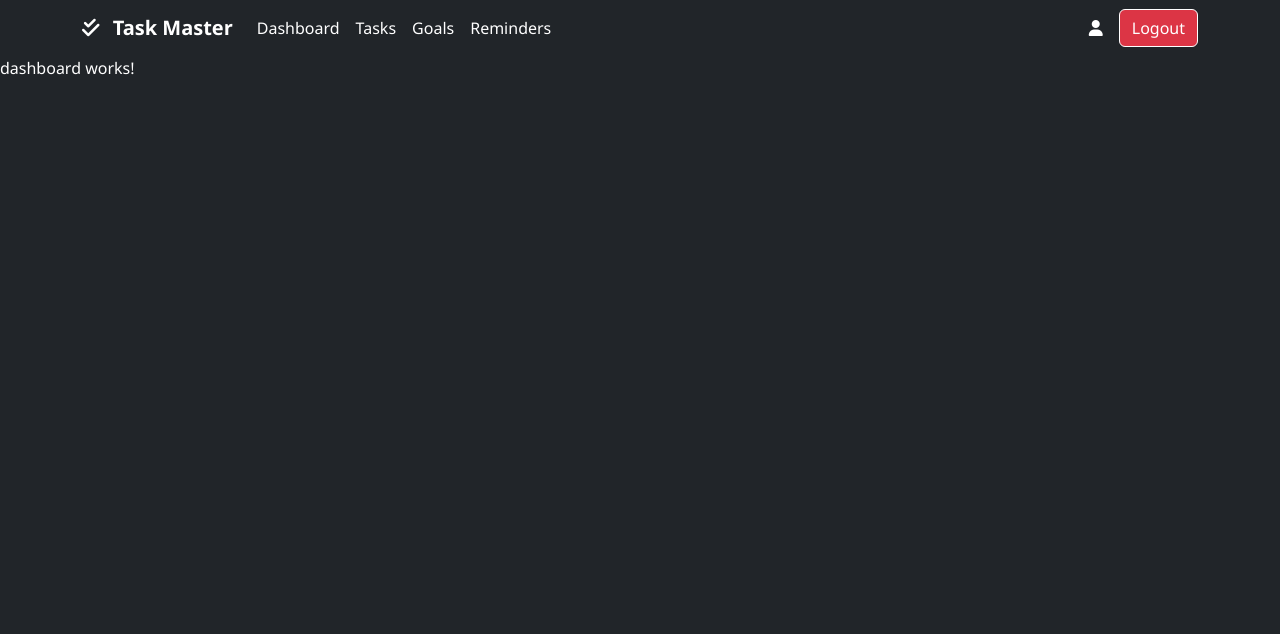
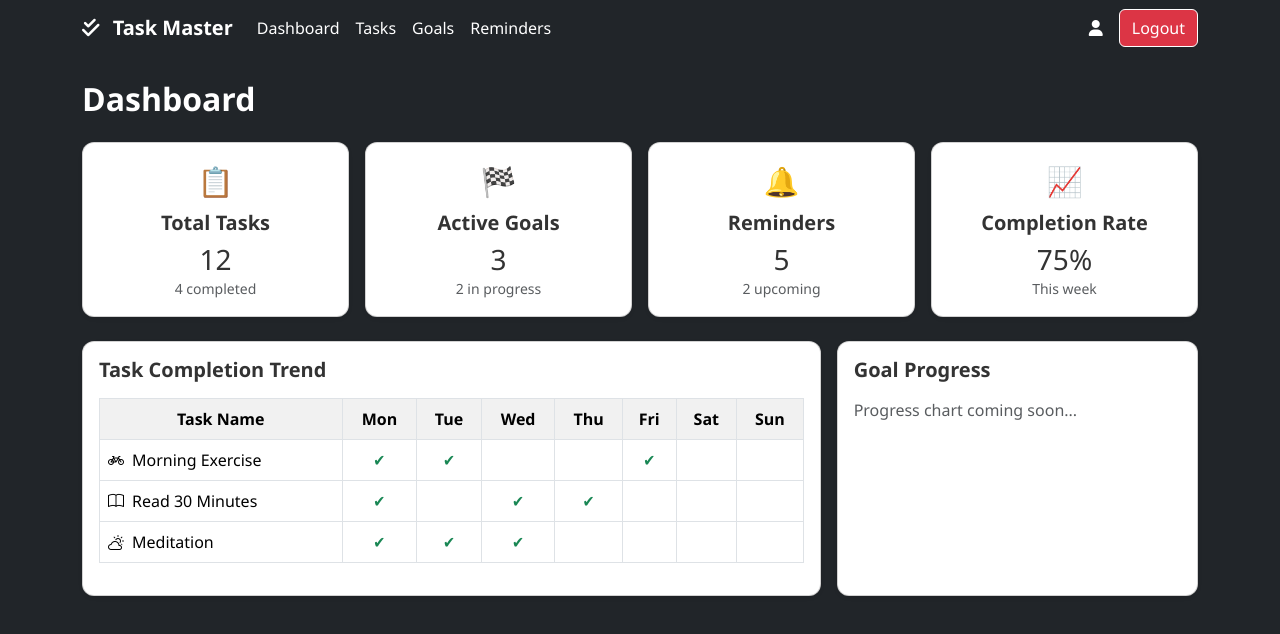
Before and after one commit to MojasSimunovic/goal-planner, an Angular app: page /dashboard in a window 1280 px wide. Shown: the top 634 px of the page. Built offline with nearby package versions, Linux system fonts and the light colour scheme; sample sign-in values are in the browser's storage.

Commit message:
finished up initial dummy setup of the dashboard

```diff
--- a/src/app/pages/dashboard/dashboard.component.css
+++ b/src/app/pages/dashboard/dashboard.component.css
@@ -0,0 +1,24 @@
+.dashboard-wrapper {
+  background-color: #121212;
+  min-height: 100vh;
+  color: #fff;
+}
+
+.card {
+  border-radius: 12px;
+  background-color: #ffffff;
+  color: #333;
+  transition: transform 0.2s;
+}
+
+.card:hover {
+  transform: translateY(-2px);
+}
+
+.table th, .table td {
+  vertical-align: middle;
+}
+
+.table th {
+  background-color: #f1f1f1;
+}
--- a/src/app/pages/dashboard/dashboard.component.html
+++ b/src/app/pages/dashboard/dashboard.component.html
@@ -1 +1,63 @@
-<p>dashboard works!</p>
+<div class="container-fluid py-4 dashboard-wrapper bg-dark">
+  <div class="container">
+
+
+  <h2 class="fw-bold mb-4 text-white">Dashboard</h2>
+
+  <!-- Summary Cards -->
+  <div class="row g-3 mb-4">
+    <div class="col-6 col-md-3" *ngFor="let card of summaryCards">
+      <div class="card text-center shadow-sm">
+        <div class="card-body">
+          <div [innerHTML]="card.icon" class="mb-2" style="font-size: 1.8rem;"></div>
+          <h5 class="card-title fw-semibold">{{ card.title }}</h5>
+          <h3 class="mb-0">{{ card.value }}</h3>
+          <small class="text-muted">{{ card.subtext }}</small>
+        </div>
+      </div>
+    </div>
+  </div>
+
+  <!-- Trend & Progress -->
+  <div class="row g-3">
+    <div class="col-md-8">
+      <div class="card shadow-sm">
+        <div class="card-body">
+          <h5 class="card-title fw-bold mb-3">Task Completion Trend</h5>
+          <!-- Placeholder table -->
+          <div class="table-responsive">
+            <table class="table table-bordered text-center align-middle">
+              <thead>
+                <tr>
+                  <th>Task Name</th>
+                  <th *ngFor="let day of days">{{ day }}</th>
+                </tr>
+              </thead>
+              <tbody>
+                <tr *ngFor="let task of tasks">
+                  <td class="text-start">
+                    <i [class]="task.icon" class="me-2"></i>{{ task.name }}
+                  </td>
+                  <td *ngFor="let completed of task.completions">
+                    <span *ngIf="completed" class="text-success fw-bold">✔</span>
+                  </td>
+                </tr>
+              </tbody>
+            </table>
+          </div>
+        </div>
+      </div>
+    </div>
+
+    <div class="col-md-4">
+      <div class="card shadow-sm h-100">
+        <div class="card-body">
+          <h5 class="card-title fw-bold mb-3">Goal Progress</h5>
+          <!-- Placeholder -->
+          <p class="text-muted">Progress chart coming soon...</p>
+        </div>
+      </div>
+    </div>
+  </div>
+    </div>
+</div>
--- a/src/app/pages/dashboard/dashboard.component.ts
+++ b/src/app/pages/dashboard/dashboard.component.ts
@@ -1,11 +1,57 @@
+import { NgFor, NgIf } from '@angular/common';
 import { Component } from '@angular/core';
 
 @Component({
   selector: 'app-dashboard',
-  imports: [],
+  imports: [NgIf, NgFor],
   templateUrl: './dashboard.component.html',
   styleUrl: './dashboard.component.css'
 })
 export class DashboardComponent {
+summaryCards = [
+  {
+    title: 'Total Tasks',
+    value: 12,
+    subtext: '4 completed',
+    icon: '📋'
+  },
+  {
+    title: 'Active Goals',
+    value: 3,
+    subtext: '2 in progress',
+    icon: '🏁'
+  },
+  {
+    title: 'Reminders',
+    value: 5,
+    subtext: '2 upcoming',
+    icon: '🔔'
+  },
+  {
+    title: 'Completion Rate',
+    value: '75%',
+    subtext: 'This week',
+    icon: '📈'
+  }
+];
 
+days = ['Mon', 'Tue', 'Wed', 'Thu', 'Fri', 'Sat', 'Sun'];
+
+tasks = [
+  {
+    name: 'Morning Exercise',
+    icon: 'bi bi-bicycle',
+    completions: [true, true, false, false, true, false, false]
+  },
+  {
+    name: 'Read 30 Minutes',
+    icon: 'bi bi-book',
+    completions: [true, false, true, true, false, false, false]
+  },
+  {
+    name: 'Meditation',
+    icon: 'bi bi-cloud-sun',
+    completions: [true, true, true, false, false, false, false]
+  }
+];
 }
```
